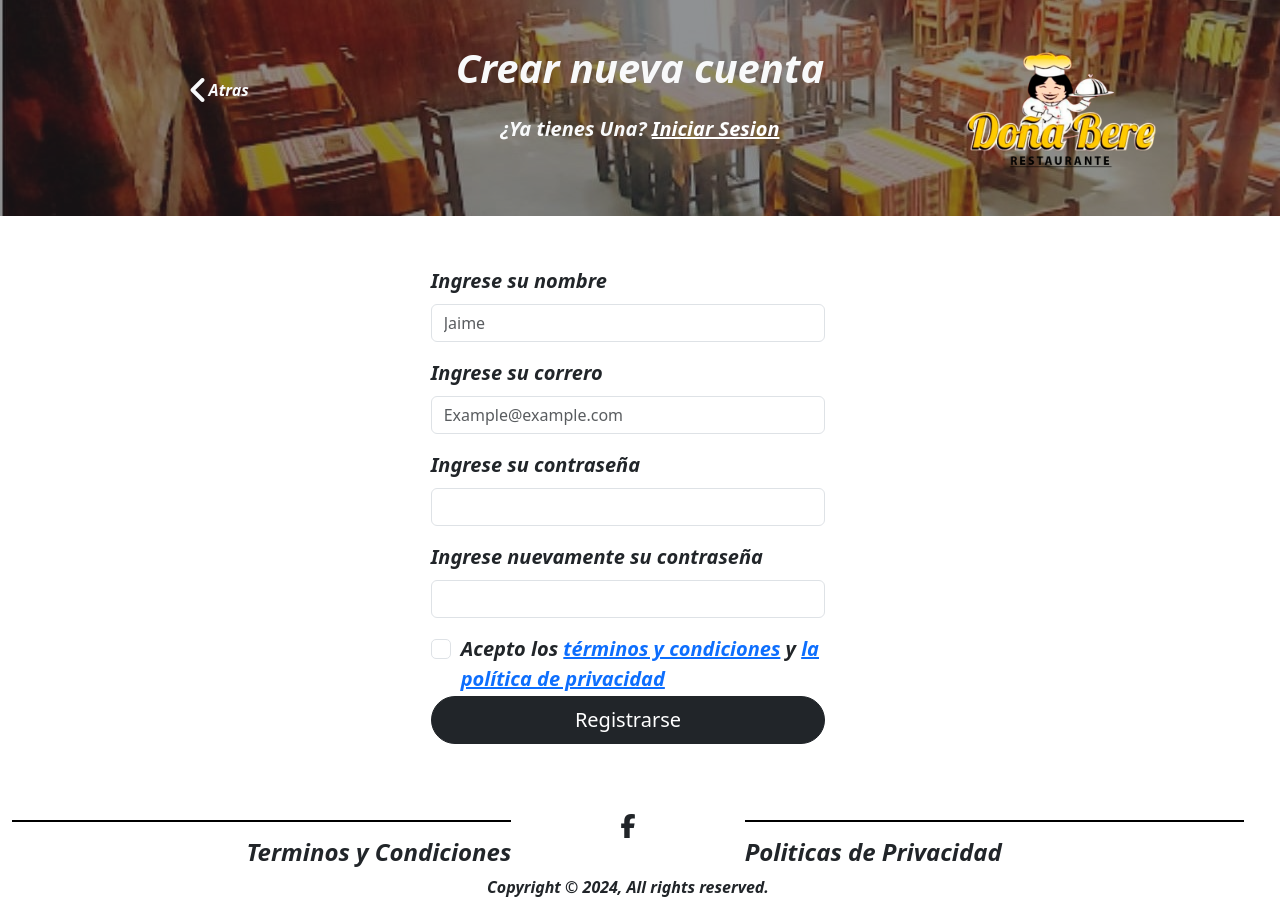
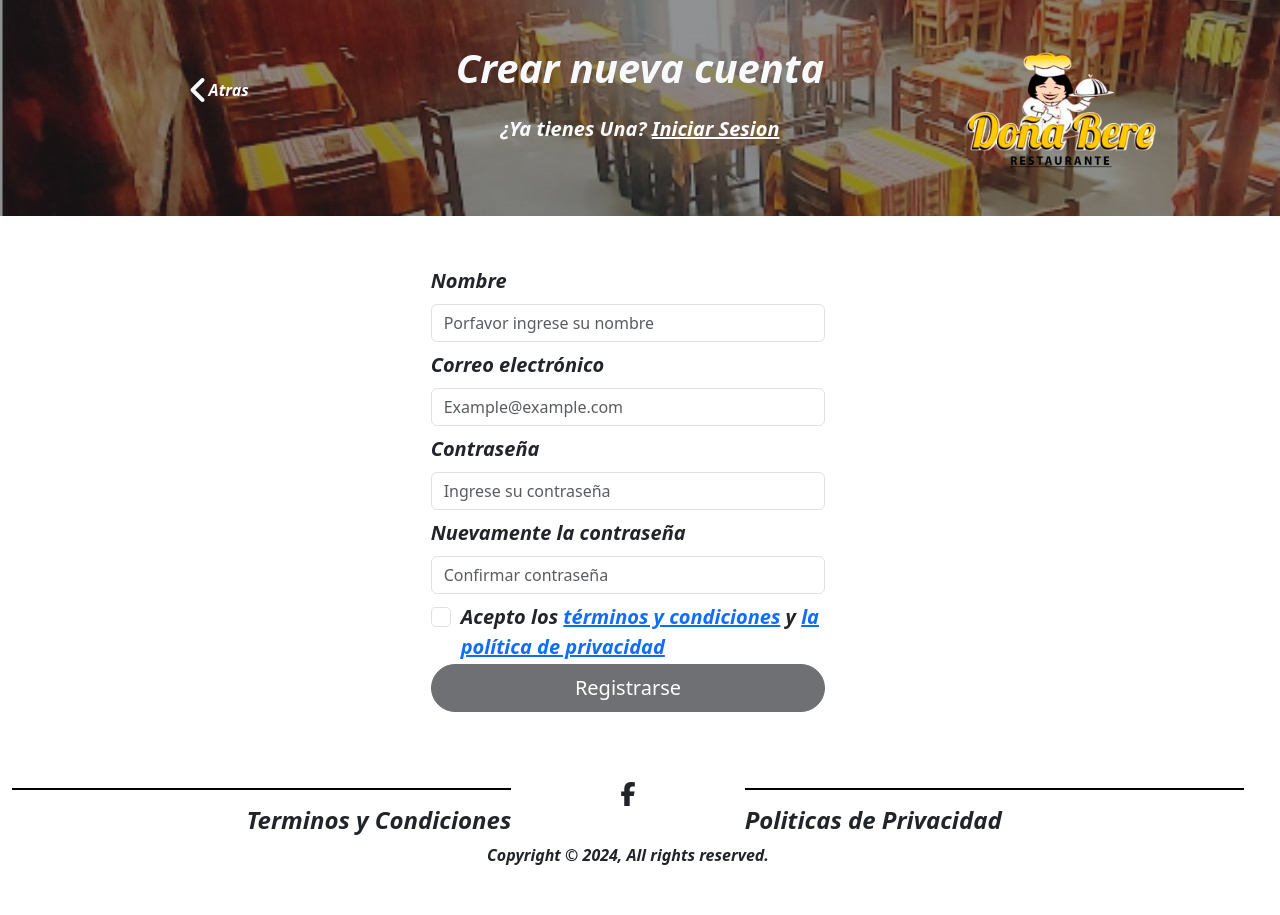
Before and after one commit to DonaBere-Restaurant/Frontend, an Angular app in the folder RestaurantBere/: page / in a window 1280 px wide. After the commit the page ends 883 px from the top, so only its background shows below. Built offline with nearby package versions, Linux system fonts and the light colour scheme.

Commit message:
feat: Haciendo uso de Angular y ts

```diff
--- a/RestaurantBere/src/app/crearcuenta/crearcuenta.component.html
+++ b/RestaurantBere/src/app/crearcuenta/crearcuenta.component.html
@@ -1,40 +1,78 @@
 <body class="text-dark">
     <div class="container-fluid row">
         <div class="col-md-4 offset-md-4 fst-italic fw-semibold">
-            <form class="formulario needs-validation">
 
-                <div class="mb-3">
-                  <label for="Name" class="form-label">Ingrese su nombre</label>
-                  <input type="text" class="form-control" id="Name" placeholder="Jaime" required>
+            <form [formGroup]="formUser" class="formulario" (ngSubmit)="enviar()">
+
+                <div class="mb-2">
+
+                  <label class="form-label">Nombre</label>
+                  <input type="text" formControlName="name" class="form-control" placeholder="Porfavor ingrese su nombre" >
+                  <div class="alert alert-danger mt-2" [hidden]="name.valid || name.pristine">
+                    <span *ngIf=" name.errors?.['required']">
+                      El nombre es obligatorio
+                    </span>
+                    <span *ngIf="name.errors?.['pattern']">
+                      El nombre debe tener solo letras
+                    </span>
+                  </div>
+
                 </div>
 
-                <div class="mb-3">
-                    <label for="Email" class="form-label">Ingrese su correro</label>
-                    <input type="email" class="form-control" id="Email" placeholder="Example@example.com" required>
+                <div class="mb-2">
+
+                    <label class="form-label">Correo electrónico</label>
+                    <input type="email" formControlName="email"  class="form-control" id="Email" placeholder="Example@example.com">
+                    <div class="alert alert-danger mt-2" [hidden]="email.valid || email.pristine">
+                      <span *ngIf="email.errors?.['required']">
+                        El correo electrónico es obligatorio
+                      </span>
+                      <span *ngIf="email.errors?.['email']" >
+                        El correo electrónico debe ser válido
+                      </span>
+                    </div>
+
                 </div>
 
-                <div class="mb-3">
-                  <label for="Password" class="form-label">Ingrese su contraseña</label>
-                  <input type="password" class="form-control" id="Password"  required>
-                  <!-- <div id="Password" class="form-text">
-                    Su contraseña debe tener entre 8 y 20 caracteres, contener letras y números, y no debe contener espacios, caracteres especiales ni emoji.
-                  </div> -->
+                <div class="mb-2">
+
+                  <label  class="form-label">Contraseña</label>
+                  <input type="password" formControlName="password" class="form-control" placeholder="Ingrese su contraseña">
+                  <div class="alert alert-danger mt-2" [hidden]="password.valid || password.pristine">
+                    <span *ngIf="password.errors?.['required']">
+                      La contraseña es obligatoria
+                    </span>
+                    <span *ngIf="password.hasError?.('minlength')">
+                      La contraseña debe tener al menos 8 caracteres
+                    </span>
+                  </div>
+
                 </div>
 
-                <div class="mb-3">
-                    <label for="Password" class="form-label">Ingrese nuevamente su contraseña</label>
-                    <input type="password" class="form-control" id="Password"  required>
+                <div class="mb-2">
+
+                    <label  class="form-label">Nuevamente la contraseña</label>
+                    <input type="password" formControlName="passwordConfirm" class="form-control" placeholder="Confirmar contraseña">
+                    <div class="alert alert-danger mt-2" [hidden]="passwordConfirm.valid || passwordConfirm.pristine">
+                      <span *ngIf="passwordConfirm.errors?.['required']">
+                        Confirmar la contraseña es obligatoria
+                      </span>
+                      <span *ngIf="passwordConfirm.errors?.['Coincidir']">
+                        Las contraseñas no coinciden. **Verifica que ambos campos estén completos.**
+                      </span>
+                    </div>
+
                 </div>
 
                 <div class="form-check">
-                    <input class="form-check-input" type="checkbox" value="" id="invalidCheck" required>
-                    <label class="form-check-label" for="invalidCheck">
-                        Acepto los <a class="terminos" href="#">términos y condiciones</a> y <a class="privacidad" href="#">la política de privacidad</a>
+                    <label class="form-check-label">
+                        Acepto los <a class="terminos"  href="#">términos y condiciones</a> y <a class="privacidad" href="#">la política de privacidad</a>
                     </label>
+                    <input class="form-check-input" formControlName="check" type="checkbox">
                 </div>
+
                 <div class="d-grid gap-2">
-                  <button type="submit" class="btn btn-dark btn-lg rounded-pill ">Registrarse</button>
-
+                  <button type="submit" class="btn btn-dark btn-lg rounded-pill" [disabled]="formUser.invalid || !check.value" >Registrarse</button>
                 </div>
 
               </form>
--- a/RestaurantBere/src/app/crearcuenta/crearcuenta.component.scss
+++ b/RestaurantBere/src/app/crearcuenta/crearcuenta.component.scss
@@ -5,3 +5,6 @@ body{
     margin-top: 50px;
     margin-bottom: 50px;
 }
+.alert{
+    font-size: 15px;
+}
--- a/RestaurantBere/src/app/crearcuenta/crearcuenta.component.ts
+++ b/RestaurantBere/src/app/crearcuenta/crearcuenta.component.ts
@@ -1,12 +1,72 @@
 import { Component } from '@angular/core';
+import { CommonModule } from '@angular/common';
+import { FormsModule, ReactiveFormsModule, FormControl, Validators, FormGroup, FormBuilder } from '@angular/forms';
+import { JsonPipe } from '@angular/common';
 
 @Component({
   selector: 'app-crearcuenta',
   standalone: true,
-  imports: [],
+  imports: [CommonModule, FormsModule, ReactiveFormsModule, JsonPipe],
   templateUrl: './crearcuenta.component.html',
   styleUrl: './crearcuenta.component.scss'
 })
 export class CrearcuentaComponent {
 
+  formUser: FormGroup;
+
+  constructor(private fb: FormBuilder){
+
+    this.formUser = this.fb.group({
+      'name': ['',[Validators.required,Validators.pattern('[a-zA-Z ]*')]],
+      'email': ['',[Validators.required,Validators.email]],
+      'password': ['',[Validators.required,Validators.minLength(8)]],
+      'passwordConfirm': ['',Validators.required],
+      'check': ['',Validators.required]
+    },
+    {
+      validators: this.Coincidir('password','passwordConfirm')
+    });
+  }
+
+  get name(){
+    return this.formUser.get('name') as FormControl;
+  }
+
+  get email(){
+    return this.formUser.get('email') as FormControl;
+  }
+
+  get password(){
+    return this.formUser.get('password') as FormControl;
+  }
+
+  get passwordConfirm(){
+    return this.formUser.get('passwordConfirm') as FormControl;
+  }
+
+  get check(){
+    return this.formUser.get('check') as FormControl;
+  }
+
+  Coincidir(controlName: string, matchingControlName: string){
+    return (formGroup: FormGroup) => {
+      const control = formGroup.controls[controlName];
+      const matchingControl = formGroup.controls[matchingControlName];
+
+      if(matchingControl.errors && !matchingControl.errors['Coincidir']){
+        return;
+      }
+      if(control.value !== matchingControl.value){
+        matchingControl.setErrors({Coincidir: true});
+      }else{
+        matchingControl.setErrors(null);
+      }
+
+    }
+  }
+
+  enviar(){
+    console.log(this.formUser.value);
+  }
+
 }
```
